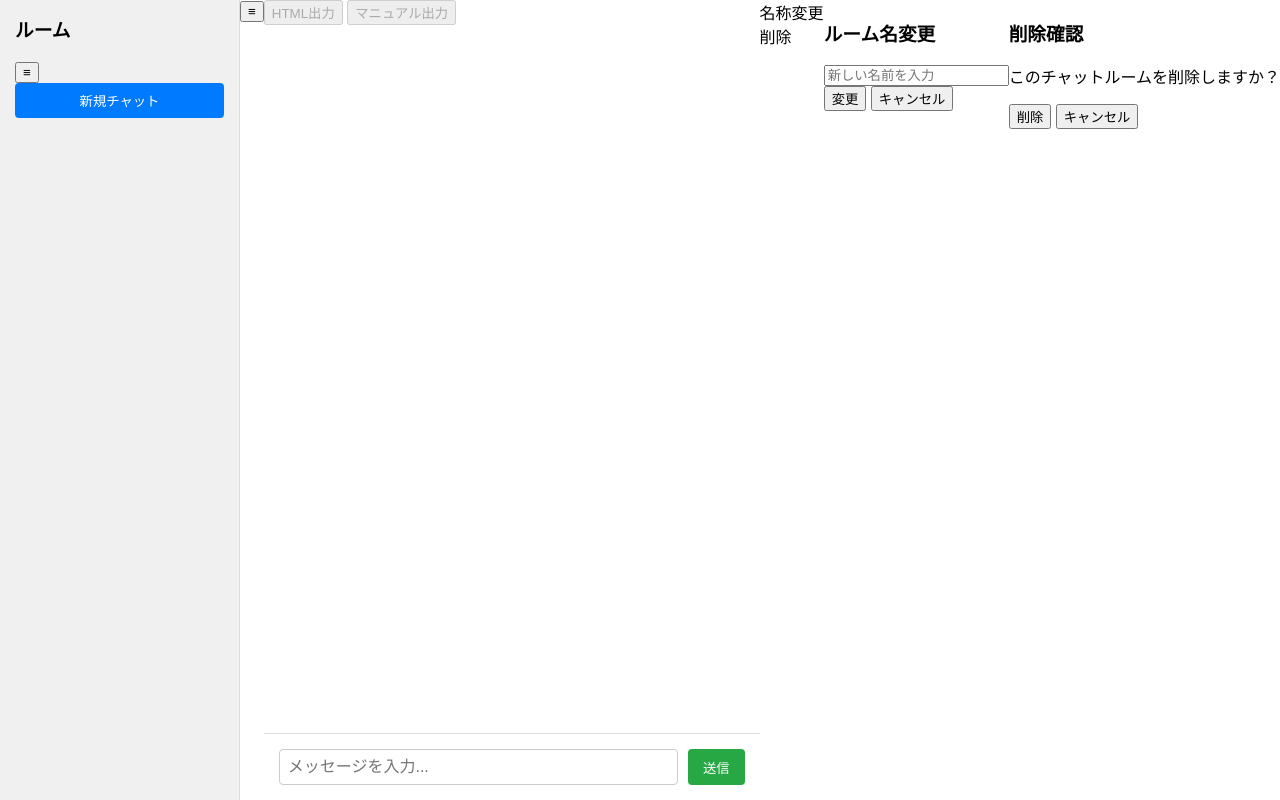
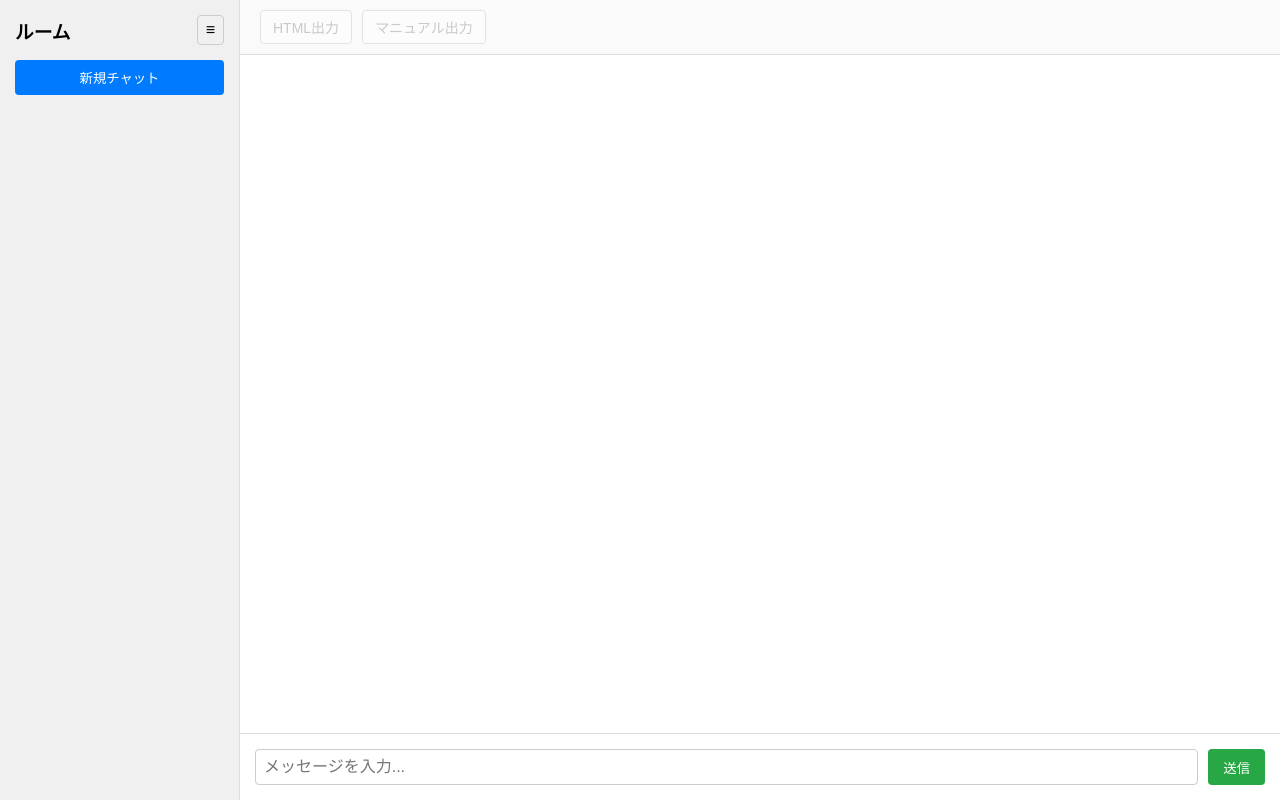
Before and after one commit to YaMac33/AIChat2, a Flask app: page / in a window 1280 px wide. Run offline with Flask 3, Linux system fonts and the light colour scheme; data that the repository does not hold is empty.

Commit message:
Update style.css

```diff
--- a/static/style.css
+++ b/static/style.css
@@ -16,10 +16,50 @@ body {
   display: flex;
   flex-direction: column;
   box-sizing: border-box; /* paddingを含めて幅を計算 */
+  transition: transform 0.3s ease;
+  z-index: 100;
 }
 
-.sidebar h3 {
-  margin-top: 0;
+.sidebar.hidden {
+  transform: translateX(-100%);
+  margin-left: -240px;
+}
+
+.sidebar-header {
+  display: flex;
+  justify-content: space-between;
+  align-items: center;
+  margin-bottom: 15px;
+}
+
+.sidebar-header h3 {
+  margin: 0;
+}
+
+.toggle-btn {
+  background: none;
+  border: 1px solid #ccc;
+  border-radius: 4px;
+  padding: 5px 8px;
+  cursor: pointer;
+  font-size: 16px;
+  transition: background-color 0.2s;
+}
+
+.toggle-btn:hover {
+  background-color: #e0e0e0;
+}
+
+.sidebar-toggle-hidden {
+  position: fixed;
+  top: 15px;
+  left: 15px;
+  z-index: 101;
+  display: none;
+}
+
+.sidebar-toggle-hidden.show {
+  display: block;
 }
 
 #new-chat-btn {
@@ -44,6 +84,10 @@ body {
   overflow-y: auto; /* ルームが増えたらスクロール */
 }
 
+#rooms li {
+  position: relative;
+}
+
 #rooms li a {
   display: block;
   padding: 8px;
@@ -59,12 +103,56 @@ body {
   background-color: #e0e0e0;
 }
 
+#rooms li.active a {
+  background-color: #007bff;
+  color: white;
+}
+
 /* ===== メインのチャットウィンドウ ===== */
 .main-chat {
   flex-grow: 1; /* 残りの幅をすべて使用 */
   display: flex;
   flex-direction: column;
   height: 100vh;
+  transition: margin-left 0.3s ease;
+}
+
+.main-chat.expanded {
+  margin-left: 0;
+}
+
+.chat-header {
+  padding: 10px 20px;
+  border-bottom: 1px solid #ddd;
+  background-color: #fafafa;
+}
+
+.chat-actions {
+  display: flex;
+  gap: 10px;
+}
+
+.action-btn {
+  padding: 6px 12px;
+  border: 1px solid #007bff;
+  background-color: white;
+  color: #007bff;
+  border-radius: 4px;
+  cursor: pointer;
+  font-size: 14px;
+  transition: all 0.2s;
+}
+
+.action-btn:hover:not(:disabled) {
+  background-color: #007bff;
+  color: white;
+}
+
+.action-btn:disabled {
+  opacity: 0.5;
+  cursor: not-allowed;
+  border-color: #ccc;
+  color: #999;
 }
 
 #chat {
@@ -73,7 +161,7 @@ body {
   overflow-y: auto; /* メッセージが溢れたらスクロール */
   display: flex;
   flex-direction: column;
-  gap: 10px; /* メッセージ間の余白 */
+  gap: 15px; /* メッセージ間の余白 */
 }
 
 .input-area {
@@ -109,22 +197,198 @@ body {
 }
 
 /* ===== チャットメッセージのスタイル ===== */
+.message-container {
+  display: flex;
+  flex-direction: column;
+  align-items: flex-start;
+}
+
+.message-container.user {
+  align-items: flex-end;
+}
+
 .message {
   padding: 10px 15px;
   border-radius: 18px;
   max-width: 70%;
-  word-wrap: break-word; /* 長い単語を折り返す */
-  white-space: pre-wrap; /* 改行をそのまま表示 */
+  word-wrap: break-word;
+  white-space: pre-wrap;
+  position: relative;
 }
 
-.user {
+.user .message {
   background-color: #007bff;
   color: white;
-  align-self: flex-end; /* 右寄せ */
+  border-bottom-right-radius: 5px;
 }
 
-.assistant {
+.assistant .message {
   background-color: #e9e9eb;
   color: #000;
-  align-self: flex-start; /* 左寄せ */
+  border-bottom-left-radius: 5px;
 }
+
+.timestamp {
+  font-size: 11px;
+  color: #999;
+  margin-top: 4px;
+  margin-bottom: 0;
+}
+
+.user .timestamp {
+  text-align: right;
+}
+
+.assistant .timestamp {
+  text-align: left;
+}
+
+/* コードブロックのスタイル */
+.message pre {
+  background-color: #f4f4f4;
+  border: 1px solid #ddd;
+  border-radius: 4px;
+  padding: 10px;
+  margin: 8px 0;
+  overflow-x: auto;
+  font-family: 'Courier New', monospace;
+  font-size: 13px;
+  line-height: 1.4;
+}
+
+.user .message pre {
+  background-color: rgba(255, 255, 255, 0.2);
+  border-color: rgba(255, 255, 255, 0.3);
+  color: white;
+}
+
+.message code {
+  background-color: #f4f4f4;
+  padding: 2px 4px;
+  border-radius: 3px;
+  font-family: 'Courier New', monospace;
+  font-size: 13px;
+}
+
+.user .message code {
+  background-color: rgba(255, 255, 255, 0.2);
+  color: white;
+}
+
+/* ===== コンテキストメニュー ===== */
+.context-menu {
+  position: absolute;
+  background-color: white;
+  border: 1px solid #ccc;
+  border-radius: 4px;
+  box-shadow: 0 2px 8px rgba(0, 0, 0, 0.1);
+  z-index: 1000;
+  display: none;
+  min-width: 120px;
+}
+
+.context-menu-item {
+  padding: 8px 12px;
+  cursor: pointer;
+  transition: background-color 0.2s;
+}
+
+.context-menu-item:hover {
+  background-color: #f0f0f0;
+}
+
+.context-menu-item:first-child {
+  border-top-left-radius: 4px;
+  border-top-right-radius: 4px;
+}
+
+.context-menu-item:last-child {
+  border-bottom-left-radius: 4px;
+  border-bottom-right-radius: 4px;
+}
+
+/* ===== モーダル ===== */
+.modal {
+  display: none;
+  position: fixed;
+  top: 0;
+  left: 0;
+  width: 100%;
+  height: 100%;
+  background-color: rgba(0, 0, 0, 0.5);
+  z-index: 1001;
+  align-items: center;
+  justify-content: center;
+}
+
+.modal.show {
+  display: flex;
+}
+
+.modal-content {
+  background-color: white;
+  padding: 20px;
+  border-radius: 8px;
+  box-shadow: 0 4px 16px rgba(0, 0, 0, 0.2);
+  min-width: 300px;
+  max-width: 90%;
+}
+
+.modal-content h3 {
+  margin-top: 0;
+  margin-bottom: 15px;
+}
+
+.modal-content p {
+  margin-bottom: 20px;
+  color: #666;
+}
+
+.modal-content input {
+  width: 100%;
+  padding: 8px;
+  border: 1px solid #ccc;
+  border-radius: 4px;
+  margin-bottom: 15px;
+  box-sizing: border-box;
+}
+
+.modal-buttons {
+  display: flex;
+  gap: 10px;
+  justify-content: flex-end;
+}
+
+.modal-buttons button {
+  padding: 8px 16px;
+  border: none;
+  border-radius: 4px;
+  cursor: pointer;
+  transition: background-color 0.2s;
+}
+
+#rename-confirm, #delete-confirm {
+  background-color: #007bff;
+  color: white;
+}
+
+#rename-confirm:hover, #delete-confirm:hover {
+  background-color: #0056b3;
+}
+
+#delete-confirm {
+  background-color: #dc3545;
+}
+
+#delete-confirm:hover {
+  background-color: #c82333;
+}
+
+#rename-cancel, #delete-cancel {
+  background-color: #6c757d;
+  color: white;
+}
+
+#rename-cancel:hover, #delete-cancel:hover {
+  background-color: #545b62;
+}
```
